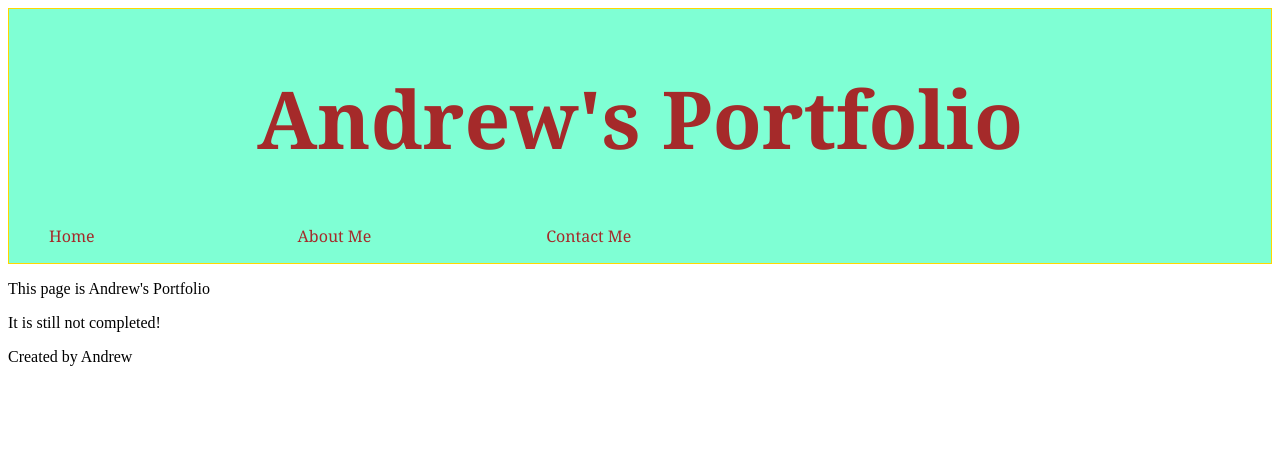
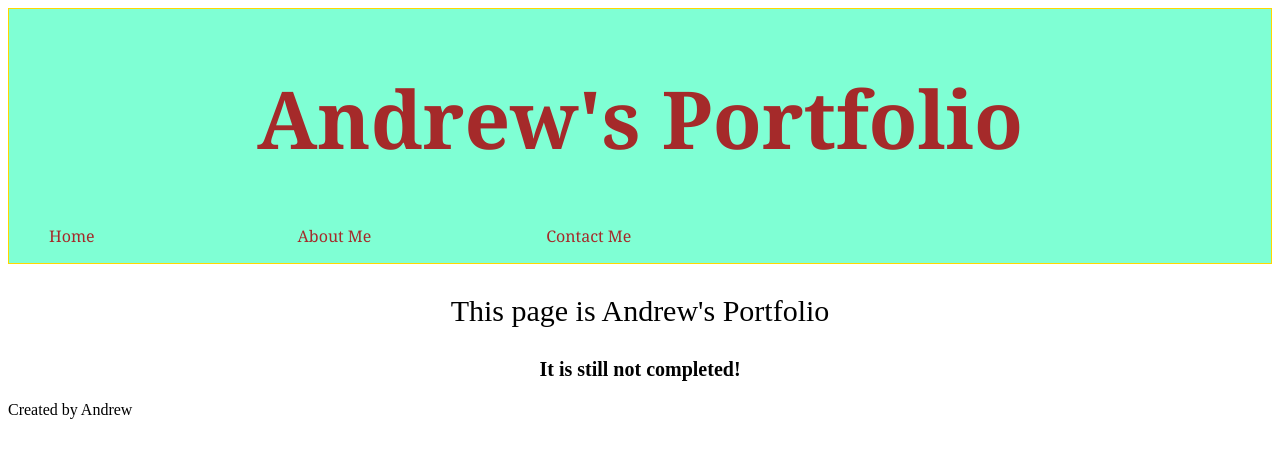
Before and after one commit to andrew19710/Sholes_web, a plain HTML site: page index.html in a window 1280 px wide. Drawn offline with Linux system fonts and the light colour scheme.

Commit message:
Updated minor mistakes

```diff
--- a/style.css
+++ b/style.css
@@ -10,15 +10,15 @@ h1 {
     font-size: 80px;
 }
 
-a1{
+.a1{
     font-size: 30px;
     text-align: center;
 }
 
-a2{
+.a2{
     font-size: 20px;
+    font-weight: bold;
     text-align: center;
-    font-weight: bold;
 }
 
 nav ul li{
```
